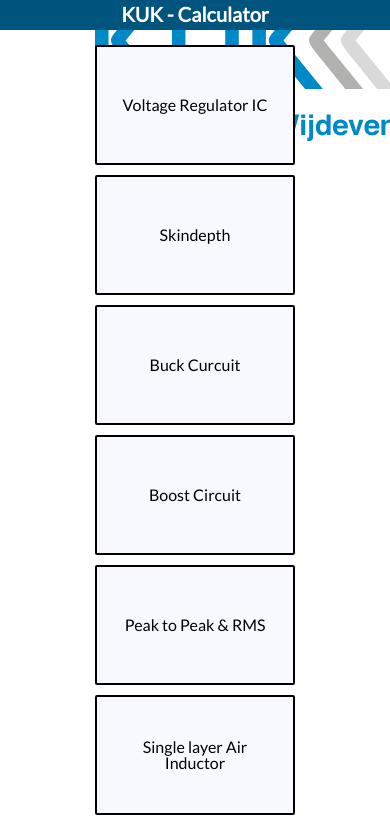
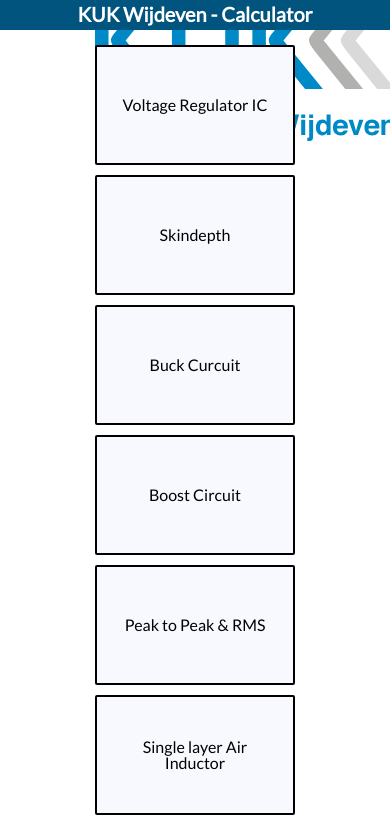
Before and after one commit to GeertSoetens/biccalculator, a website: page www/index.html in a window 390 px wide. Shown: the top 822 px of the page. Drawn offline with Linux system fonts and the light colour scheme; some packages are replaced by stand-ins of ours; files that its build step writes are made by us from their sources.

Commit message:
Changed KUK to KUK Wijdeven

```diff
--- a/www/index.html
+++ b/www/index.html
@@ -47,7 +47,7 @@
 <body>
     <div class="app">
         <div class="apptitle">
-            <h1>KUK - Calculator</h1>
+            <h1>KUK Wijdeven - Calculator</h1>
         </div>
 
         <div class="flex-container">
```
